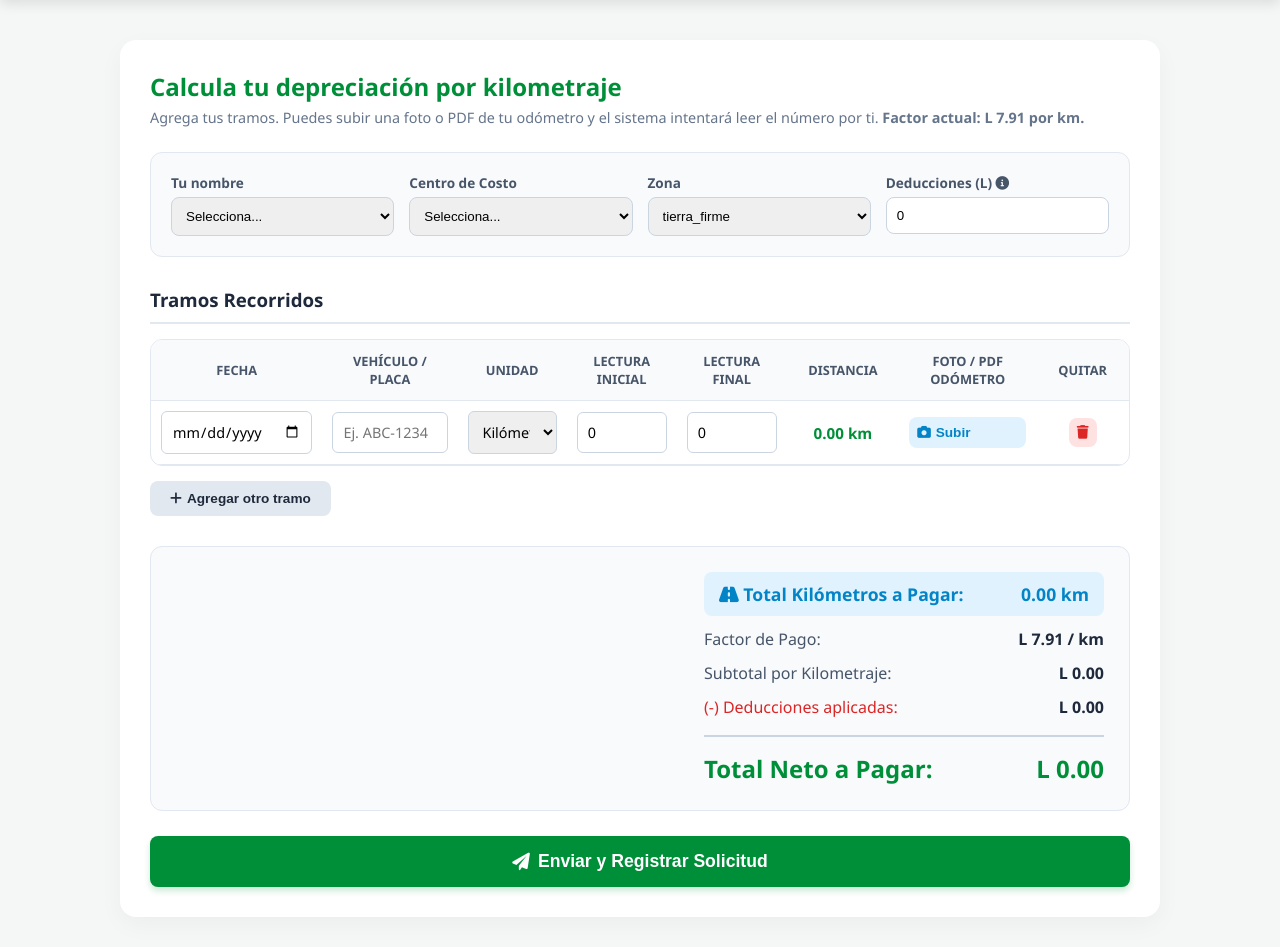
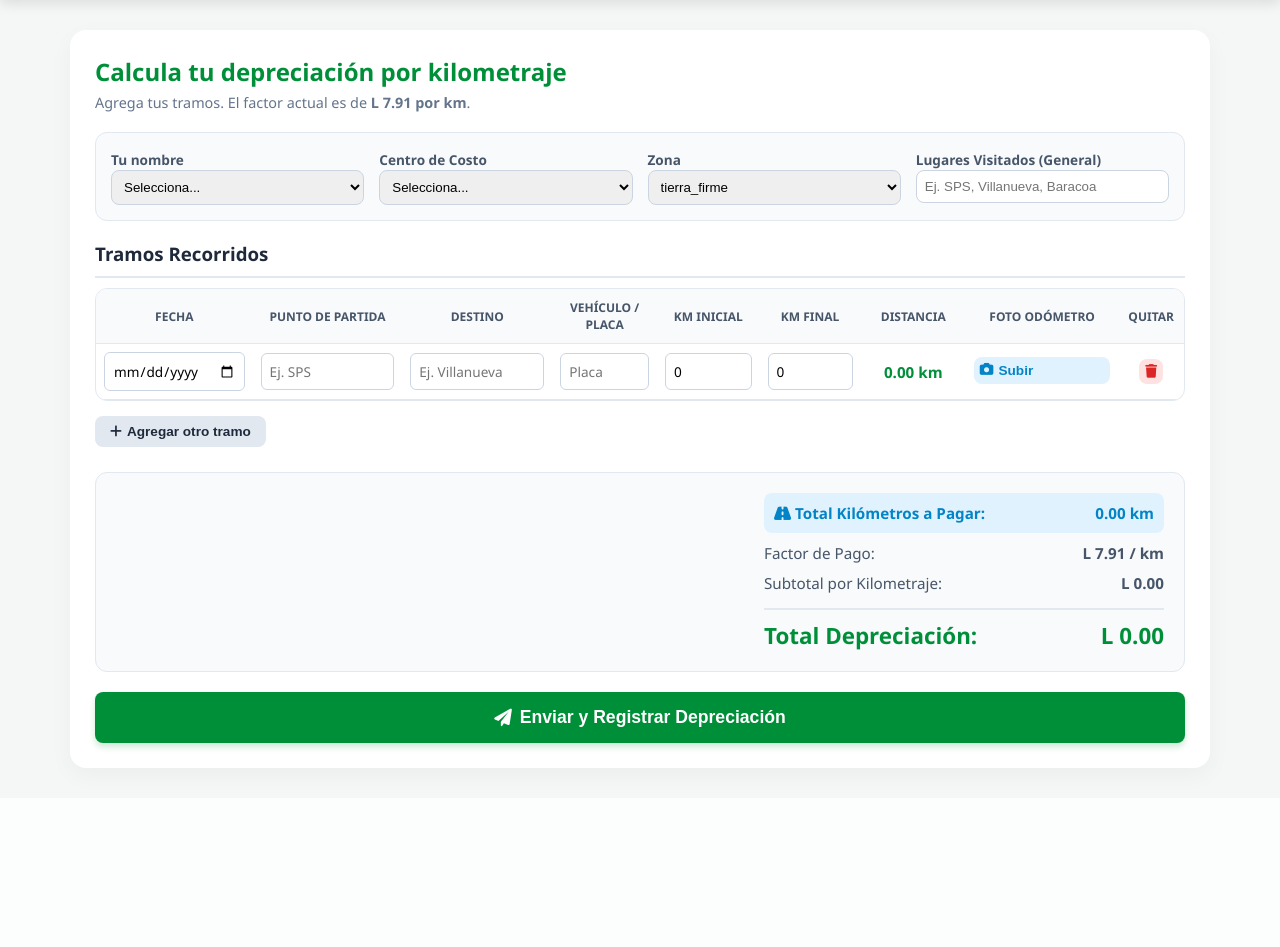
Before and after one commit to Viaticoscementos/viaticos, a FastAPI app: page /depreciacion in a window 1280 px wide. Shown: the part 70-1017 px from the top of the page. After the commit the page ends 846 px from the top, so only its background shows below. Run offline with FastAPI, Linux system fonts and the light colour scheme; data comes from the database, SQL or seed files in the repository; data that the repository does not hold is empty.

Commit message:
Agregando campos de partida, destino y lugares visitados a depreciación
Updated styles and structure for the depreciation form. Adjusted padding, font sizes, and layout for better presentation.

```diff
--- a/templates/depreciacion.html
+++ b/templates/depreciacion.html
@@ -7,28 +7,15 @@
     <link rel="stylesheet" href="/static/estilos.css">
     <link rel="stylesheet" href="https://cdnjs.cloudflare.com/ajax/libs/font-awesome/6.0.0/css/all.min.css">
     <style>
-        /* Estilos para la tabla */
         .tabla-tramos input, .tabla-tramos select {
-            width: 100%; padding: 10px; border: 1px solid #cbd5e1; border-radius: 6px;
-            font-family: inherit; font-size: 0.9rem; box-sizing: border-box;
+            width: 100%; padding: 8px; border: 1px solid #cbd5e1; border-radius: 6px;
+            font-family: inherit; font-size: 0.85rem; box-sizing: border-box;
         }
-        .tabla-tramos th { background-color: #f8fafc; color: #475569; font-size: 0.8rem; padding: 12px; text-align: center; }
-        .tabla-tramos td { padding: 10px; vertical-align: middle; }
-
-        /* Estilos para el desglose de pago */
-        .resumen-pago {
-            background: #f8fafc; border: 1px solid #e2e8f0; border-radius: 12px;
-            padding: 25px; display: flex; flex-direction: column; align-items: flex-end; gap: 12px;
-        }
-        .resumen-row {
-            display: flex; justify-content: space-between; width: 100%; max-width: 400px;
-            font-size: 1rem; color: #475569;
-        }
-        .resumen-row strong { color: #1e293b; }
-        .resumen-total {
-            font-size: 1.5rem; font-weight: bold; color: var(--verde-cenosa);
-            border-top: 2px solid #cbd5e1; padding-top: 15px; margin-top: 5px;
-        }
+        .tabla-tramos th { background-color: #f8fafc; color: #475569; font-size: 0.75rem; padding: 10px; text-align: center; }
+        .tabla-tramos td { padding: 8px; vertical-align: middle; }
+        .resumen-pago { background: #f8fafc; border: 1px solid #e2e8f0; border-radius: 12px; padding: 20px; display: flex; flex-direction: column; align-items: flex-end; gap: 10px; }
+        .resumen-row { display: flex; justify-content: space-between; width: 100%; max-width: 400px; font-size: 0.95rem; color: #475569; }
+        .resumen-total { font-size: 1.4rem; font-weight: bold; color: var(--verde-cenosa); border-top: 2px solid #e2e8f0; padding-top: 10px; margin-top: 5px; }
     </style>
 </head>
 <body class="dashboard-body" style="background: var(--bg-body);">
@@ -43,19 +30,19 @@
         </div>
     </header>
 
-    <div class="content-wrapper" style="max-width: 1100px; padding-top: 40px;">
-        <div class="card" style="background: white; border-radius: 16px; padding: 30px; box-shadow: var(--shadow-md);">
+    <div class="content-wrapper" style="max-width: 1200px; padding-top: 30px;">
+        <div class="card" style="background: white; border-radius: 16px; padding: 25px; box-shadow: var(--shadow-md);">
 
-            <div class="dashboard-header" style="margin-bottom: 25px;">
+            <div class="dashboard-header" style="margin-bottom: 20px;">
                 <h2 style="color: var(--verde-cenosa);">Calcula tu depreciación por kilometraje</h2>
-                <p>Agrega tus tramos. Puedes subir una foto o PDF de tu odómetro y el sistema intentará leer el número por ti. <strong>Factor actual: L {{ factor }} por km.</strong></p>
+                <p>Agrega tus tramos. El factor actual es de <strong>L {{ factor }} por km</strong>.</p>
             </div>
 
             <form id="form-depreciacion">
-                <div style="display: grid; grid-template-columns: 1fr 1fr 1fr 1fr; gap: 15px; margin-bottom: 30px; background: #f8fafc; padding: 20px; border-radius: 12px; border: 1px solid #e2e8f0;">
+                <div style="display: grid; grid-template-columns: 1fr 1fr 1fr 1fr; gap: 15px; margin-bottom: 20px; background: #f8fafc; padding: 15px; border-radius: 12px; border: 1px solid #e2e8f0;">
                     <div>
-                        <label style="font-weight: 600; font-size: 0.85rem; color: #475569; margin-bottom: 5px; display: block;">Tu nombre</label>
-                        <select id="emp-nombre" required style="width: 100%; padding: 10px; border: 1px solid #cbd5e1; border-radius: 8px;">
+                        <label style="font-size: 0.85rem; font-weight: 600; color: #475569;">Tu nombre</label>
+                        <select id="emp-nombre" required style="width: 100%; padding: 8px; border: 1px solid #cbd5e1; border-radius: 8px;">
                             <option value="">Selecciona...</option>
                             {% for e in empleados %}
                             <option value="{{ e }}">{{ e }}</option>
@@ -63,8 +50,8 @@
                         </select>
                     </div>
                     <div>
-                        <label style="font-weight: 600; font-size: 0.85rem; color: #475569; margin-bottom: 5px; display: block;">Centro de Costo</label>
-                        <select id="emp-depto" required style="width: 100%; padding: 10px; border: 1px solid #cbd5e1; border-radius: 8px;">
+                        <label style="font-size: 0.85rem; font-weight: 600; color: #475569;">Centro de Costo</label>
+                        <select id="emp-depto" required style="width: 100%; padding: 8px; border: 1px solid #cbd5e1; border-radius: 8px;">
                             <option value="">Selecciona...</option>
                             {% for cc in centros_costos %}
                             <option value="{{ cc }}">{{ cc }}</option>
@@ -72,33 +59,34 @@
                         </select>
                     </div>
                     <div>
-                        <label style="font-weight: 600; font-size: 0.85rem; color: #475569; margin-bottom: 5px; display: block;">Zona</label>
-                        <select id="emp-zona" style="width: 100%; padding: 10px; border: 1px solid #cbd5e1; border-radius: 8px;">
+                        <label style="font-size: 0.85rem; font-weight: 600; color: #475569;">Zona</label>
+                        <select id="emp-zona" style="width: 100%; padding: 8px; border: 1px solid #cbd5e1; border-radius: 8px;">
                             {% for z in zonas %}
                             <option value="{{ z }}">{{ z }}</option>
                             {% endfor %}
                         </select>
                     </div>
                     <div>
-                        <label style="font-weight: 600; font-size: 0.85rem; color: #475569; margin-bottom: 5px; display: block;">Deducciones (L) <i class="fas fa-info-circle" title="Adelantos o descuentos previos"></i></label>
-                        <input type="number" id="emp-deducciones" value="0" step="0.01" style="width: 100%; padding: 10px; border: 1px solid #cbd5e1; border-radius: 8px;">
+                        <label style="font-size: 0.85rem; font-weight: 600; color: #475569;">Lugares Visitados (General)</label>
+                        <input type="text" id="emp-lugares" placeholder="Ej. SPS, Villanueva, Baracoa" style="width: 100%; padding: 8px; border: 1px solid #cbd5e1; border-radius: 8px;">
                     </div>
                 </div>
 
-                <h3 style="margin-top: 0; margin-bottom: 15px; color: var(--text-main); border-bottom: 2px solid #e2e8f0; padding-bottom: 10px;">Tramos Recorridos</h3>
+                <h3 style="margin-top: 20px; margin-bottom: 10px; color: var(--text-main); border-bottom: 2px solid #e2e8f0; padding-bottom: 10px;">Tramos Recorridos</h3>
 
                 <div class="table-responsive" style="border: 1px solid #e2e8f0; border-radius: 12px; overflow-x: auto;">
-                    <table id="tabla-tramos" class="tabla-tramos" style="width: 100%; border-collapse: collapse; min-width: 900px;">
+                    <table id="tabla-tramos" class="tabla-tramos" style="width: 100%; border-collapse: collapse; min-width: 1000px;">
                         <thead>
                             <tr>
-                                <th style="width: 12%;">Fecha</th>
-                                <th style="width: 15%;">Vehículo / Placa</th>
-                                <th style="width: 12%;">Unidad</th>
-                                <th style="width: 12%;">Lectura Inicial</th>
-                                <th style="width: 12%;">Lectura Final</th>
-                                <th style="width: 12%;">Distancia</th>
-                                <th style="width: 15%;">Foto / PDF Odómetro</th>
-                                <th style="width: 10%;">Quitar</th>
+                                <th style="width: 10%;">Fecha</th>
+                                <th style="width: 15%;">Punto de Partida</th>
+                                <th style="width: 15%;">Destino</th>
+                                <th style="width: 10%;">Vehículo / Placa</th>
+                                <th style="width: 10%;">Km Inicial</th>
+                                <th style="width: 10%;">Km Final</th>
+                                <th style="width: 10%;">Distancia</th>
+                                <th style="width: 15%;">Foto Odómetro</th>
+                                <th style="width: 5%;">Quitar</th>
                             </tr>
                         </thead>
                         <tbody>
@@ -108,14 +96,13 @@
                 </div>
 
                 <div style="margin-top: 15px;">
-                    <button type="button" class="btn-action" onclick="agregarTramo()" style="background: #e2e8f0; color: var(--text-main); padding: 10px 20px; border: none; cursor: pointer;">
+                    <button type="button" class="btn-action" onclick="agregarTramo()" style="background: #e2e8f0; color: var(--text-main); padding: 8px 15px; border: none; cursor: pointer;">
                         <i class="fas fa-plus"></i> Agregar otro tramo
                     </button>
                 </div>
 
-                <!-- DESGLOSE DEL PAGO DETALLADO -->
-                <div class="resumen-pago" style="margin-top: 30px;">
-                    <div class="resumen-row" style="background: #e0f2fe; padding: 10px 15px; border-radius: 8px; color: #0284c7; font-weight: bold; font-size: 1.1rem;">
+                <div class="resumen-pago" style="margin-top: 25px;">
+                    <div class="resumen-row" style="background: #e0f2fe; padding: 10px; border-radius: 8px; color: #0284c7; font-weight: bold;">
                         <span><i class="fas fa-road"></i> Total Kilómetros a Pagar:</span>
                         <strong id="lbl-km" style="color: #0284c7;">0.00 km</strong>
                     </div>
@@ -127,22 +114,18 @@
                         <span>Subtotal por Kilometraje:</span>
                         <strong id="lbl-subtotal">L 0.00</strong>
                     </div>
-                    <div class="resumen-row" style="color: #dc2626;">
-                        <span>(-) Deducciones aplicadas:</span>
-                        <strong id="lbl-deducciones">L 0.00</strong>
-                    </div>
                     <div class="resumen-row resumen-total">
-                        <span>Total Neto a Pagar:</span>
+                        <span>Total Depreciación:</span>
                         <span id="total-pagar">L 0.00</span>
                     </div>
                 </div>
 
-                <button type="submit" class="btn-entrar" style="margin-top: 25px; width: 100%; border-radius: 8px; padding: 15px; font-size: 1.1rem;">
-                    <i class="fas fa-paper-plane" style="margin-right: 8px;"></i> Enviar y Registrar Solicitud
+                <button type="submit" class="btn-entrar" style="margin-top: 20px; width: 100%; border-radius: 8px; padding: 15px; font-size: 1.1rem;">
+                    <i class="fas fa-paper-plane" style="margin-right: 8px;"></i> Enviar y Registrar Depreciación
                 </button>
             </form>
 
-            <div id="resultado-dep" style="margin-top: 25px; display: none;"></div>
+            <div id="resultado-dep" style="margin-top: 20px; display: none;"></div>
         </div>
     </div>
 
@@ -155,26 +138,22 @@
             const tbody = document.querySelector('#tabla-tramos tbody');
             const tr = document.createElement('tr');
             tr.id = `tramo-${idContador}`;
-            tr.style.borderBottom = "1px solid #e2e8f0";
             tr.innerHTML = `
                 <td><input type="date" class="in-fecha" required></td>
-                <td><input type="text" class="in-vehiculo" placeholder="Ej. ABC-1234" required></td>
-                <td>
-                    <select class="in-unidad" onchange="calcularTotal()">
-                        <option value="km">Kilómetros</option>
-                        <option value="mi">Millas</option>
-                    </select>
-                </td>
+                <td><input type="text" class="in-partida" placeholder="Ej. SPS" required></td>
+                <td><input type="text" class="in-destino" placeholder="Ej. Villanueva" required></td>
+                <td><input type="text" class="in-vehiculo" placeholder="Placa" required></td>
                 <td><input type="number" class="in-inicial" value="0" required oninput="calcularTotal()"></td>
                 <td><input type="number" class="in-final" value="0" required oninput="calcularTotal()"></td>
                 <td class="txt-distancia" style="font-weight: bold; color: var(--verde-cenosa); text-align: center;">0.00 km</td>
                 <td style="text-align: center;">
-                    <input type="file" id="file-${idContador}" accept="image/*,.pdf" style="display: none;" onchange="procesarOdometro(this, ${idContador})">
-                    <button type="button" class="btn-action" onclick="document.getElementById('file-${idContador}').click()" style="background: #e0f2fe; color: #0284c7; border: none; cursor: pointer; padding: 8px; width: 100%;" title="Subir Foto/PDF para leer kilometraje">
+                    <input type="file" id="file-${idContador}" accept="image/*" style="display: none;" onchange="mostrarNombreArchivo(this, ${idContador})">
+                    <button type="button" class="btn-action" onclick="document.getElementById('file-${idContador}').click()" style="background: #e0f2fe; color: #0284c7; border: none; cursor: pointer; padding: 6px; width: 100%;">
                         <i class="fas fa-camera"></i> Subir
                     </button>
+                    <span id="name-${idContador}" style="font-size: 0.7rem; color: #16a34a; display: block; margin-top: 3px;"></span>
                 </td>
-                <td style="text-align: center;"><button type="button" onclick="eliminarTramo(${idContador})" class="btn-action" style="background: #fee2e2; color: #dc2626; border: none; cursor: pointer; padding: 8px;"><i class="fas fa-trash"></i></button></td>
+                <td style="text-align: center;"><button type="button" onclick="eliminarTramo(${idContador})" class="btn-action" style="background: #fee2e2; color: #dc2626; border: none; cursor: pointer; padding: 6px;"><i class="fas fa-trash"></i></button></td>
             `;
             tbody.appendChild(tr);
         }
@@ -184,35 +163,9 @@
             calcularTotal();
         }
 
-        async function procesarOdometro(input, id) {
-            if (!input.files || input.files.length === 0) return;
-            const file = input.files[0];
-            const tr = document.getElementById(`tramo-${id}`);
-            const btn = tr.querySelector('.btn-action');
-
-            const originalHtml = btn.innerHTML;
-            btn.innerHTML = '<i class="fas fa-spinner fa-spin"></i> Leyendo...';
-            btn.disabled = true;
-
-            const formData = new FormData();
-            formData.append('archivo', file);
-
-            try {
-                const res = await fetch('/api/leer-odometro', { method: 'POST', body: formData });
-                const data = await res.json();
-
-                if (data.valor) {
-                    tr.querySelector('.in-final').value = data.valor;
-                    calcularTotal();
-                    alert(`✅ Kilometraje detectado automáticamente: ${data.valor}`);
-                } else {
-                    alert("⚠️ No se pudo detectar el número del odómetro. Por favor, ingrésalo manualmente.");
-                }
-            } catch (e) {
-                alert("Error al procesar el archivo. Intenta de nuevo.");
-            } finally {
-                btn.innerHTML = '<i class="fas fa-check"></i> Leído';
-                setTimeout(() => { btn.innerHTML = originalHtml; btn.disabled = false; }, 3000);
+        function mostrarNombreArchivo(input, id) {
+            if (input.files && input.files[0]) {
+                document.getElementById(`name-${id}`).innerText = input.files[0].name;
             }
         }
 
@@ -221,31 +174,21 @@
             document.querySelectorAll('#tabla-tramos tbody tr').forEach(tr => {
                 const inicial = parseFloat(tr.querySelector('.in-inicial').value) || 0;
                 const final = parseFloat(tr.querySelector('.in-final').value) || 0;
-                const unidad = tr.querySelector('.in-unidad').value;
 
                 let dist = final - inicial;
                 if (dist < 0) dist = 0;
-                if (unidad === 'mi') dist = dist * 1.60934; // Conversión a km
 
                 tr.querySelector('.txt-distancia').innerText = `${dist.toFixed(2)} km`;
                 totalKm += dist;
             });
 
-            const deducciones = parseFloat(document.getElementById('emp-deducciones').value) || 0;
             const subtotal = totalKm * FACTOR;
-            let totalPagar = subtotal - deducciones;
-            if (totalPagar < 0) totalPagar = 0;
 
-            // Actualizar el desglose visual con los KMs
             document.getElementById('lbl-km').innerText = `${totalKm.toFixed(2)} km`;
             document.getElementById('lbl-subtotal').innerText = `L ${subtotal.toFixed(2)}`;
-            document.getElementById('lbl-deducciones').innerText = `L ${deducciones.toFixed(2)}`;
-            document.getElementById('total-pagar').innerText = `L ${totalPagar.toFixed(2)}`;
+            document.getElementById('total-pagar').innerText = `L ${subtotal.toFixed(2)}`;
         }
 
-        document.getElementById('emp-deducciones').addEventListener('input', calcularTotal);
-
-        // Agregar un tramo por defecto al cargar la página
         agregarTramo();
 
         document.getElementById('form-depreciacion').addEventListener('submit', async (e) => {
@@ -254,23 +197,21 @@
             const empleado = document.getElementById('emp-nombre').value;
             const departamento = document.getElementById('emp-depto').value;
             const zona = document.getElementById('emp-zona').value;
-            const deducciones = document.getElementById('emp-deducciones').value;
+            const lugares = document.getElementById('emp-lugares').value;
 
             const tramos = [];
             document.querySelectorAll('#tabla-tramos tbody tr').forEach(tr => {
                 tramos.push({
                     fecha: tr.querySelector('.in-fecha').value,
+                    partida: tr.querySelector('.in-partida').value,
+                    destino: tr.querySelector('.in-destino').value,
                     vehiculo: tr.querySelector('.in-vehiculo').value,
-                    unidad: tr.querySelector('.in-unidad').value,
                     lectura_inicial: parseFloat(tr.querySelector('.in-inicial').value) || 0,
                     lectura_final: parseFloat(tr.querySelector('.in-final').value) || 0
                 });
             });
 
-            if (tramos.length === 0) {
-                alert("Debes agregar al menos un tramo.");
-                return;
-            }
+            if (tramos.length === 0) { alert("Debes agregar al menos un tramo."); return; }
 
             const btn = e.target.querySelector('button[type="submit"]');
             const resDiv = document.getElementById('resultado-dep');
@@ -282,7 +223,7 @@
             formData.append('empleado', empleado);
             formData.append('departamento', departamento);
             formData.append('zona', zona);
-            formData.append('deducciones', deducciones);
+            formData.append('lugares', lugares);
             formData.append('tramos', JSON.stringify(tramos));
             formData.append('guardar', '1');
 
@@ -292,19 +233,18 @@
 
                 resDiv.style.display = 'block';
                 if (data.error) {
-                    resDiv.innerHTML = `<div style="background: #fee2e2; color: #dc2626; padding: 20px; border-radius: 12px; text-align: center;">${data.error}</div>`;
+                    resDiv.innerHTML = `<div style="background: #fee2e2; color: #dc2626; padding: 15px; border-radius: 12px; text-align: center;">${data.error}</div>`;
                 } else {
-                    resDiv.innerHTML = `<div style="background: #dcfce7; color: #16a34a; padding: 20px; border-radius: 12px; text-align: center; border: 1px solid #bbf7d0;">
+                    resDiv.innerHTML = `<div style="background: #dcfce7; color: #16a34a; padding: 15px; border-radius: 12px; text-align: center; border: 1px solid #bbf7d0;">
                         <h3><i class="fas fa-check-circle"></i> ¡Registro Exitoso!</h3>
-                        <p style="font-size: 1.1rem;">Pago Neto: <strong>L ${data.pago_neto}</strong></p>
-                        <p style="font-size: 0.9rem;">Folio: <strong>${data.folio}</strong></p>
+                        <p style="font-size: 1.1rem;">Total: <strong>L ${data.pago_neto}</strong></p>
                     </div>`;
                 }
             } catch (error) {
-                resDiv.innerHTML = `<div style="background: #fee2e2; color: #dc2626; padding: 20px; border-radius: 12px; text-align: center;">Error de conexión.</div>`;
+                resDiv.innerHTML = `<div style="background: #fee2e2; color: #dc2626; padding: 15px; border-radius: 12px; text-align: center;">Error de conexión.</div>`;
                 resDiv.style.display = 'block';
             } finally {
-                btn.innerHTML = '<i class="fas fa-paper-plane" style="margin-right: 8px;"></i> Enviar y Registrar Solicitud';
+                btn.innerHTML = '<i class="fas fa-paper-plane" style="margin-right: 8px;"></i> Enviar y Registrar Depreciación';
                 btn.disabled = false;
             }
         });
```
